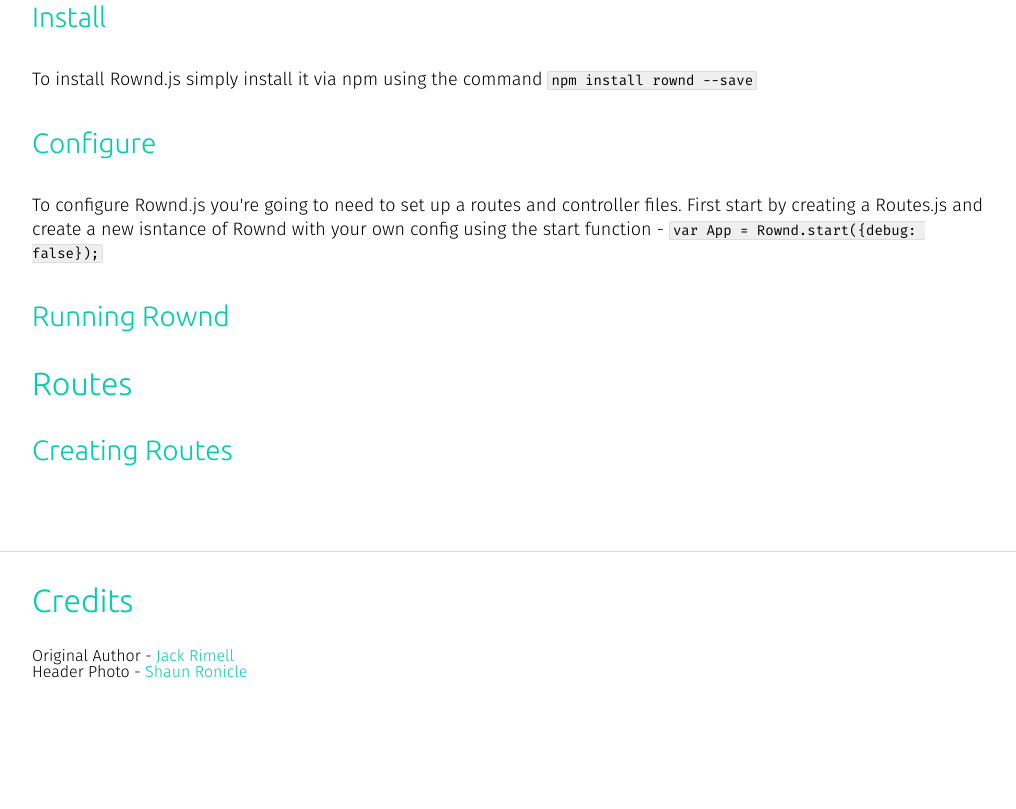
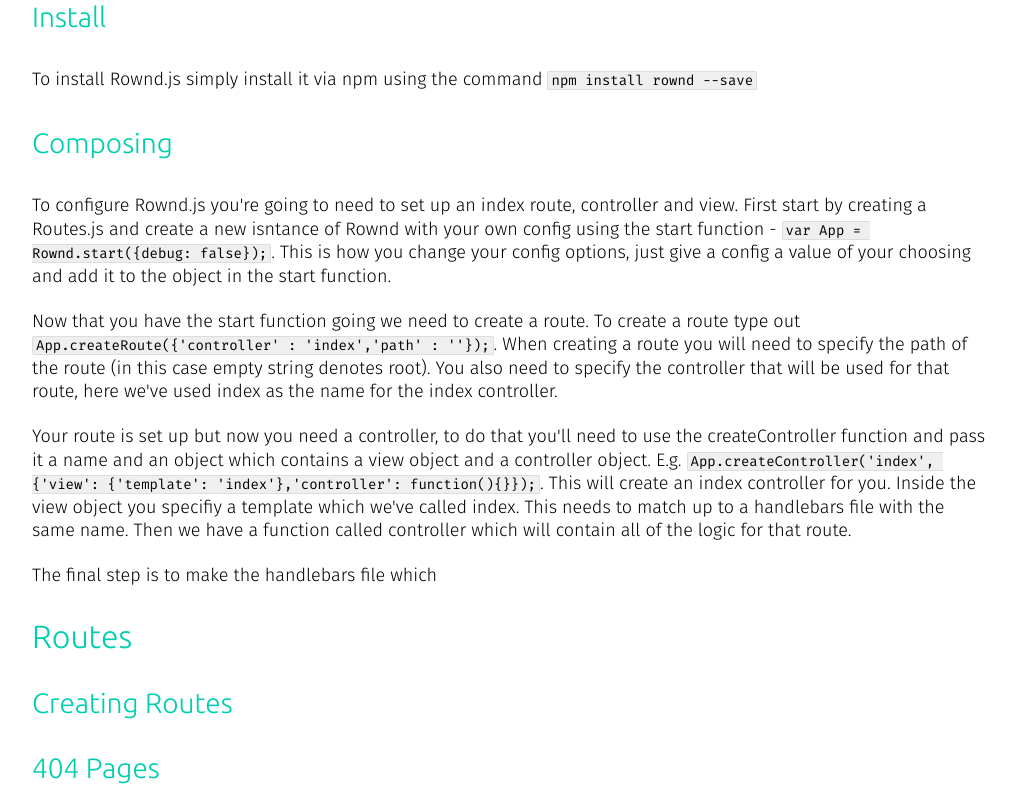
Before and after one commit to silverlight513/Rownd, a website: page index.html in a window 1280 px wide. Shown: the part 1031-1840 px from the top of the page, without its empty margins (128-1144 px from the left). Before the commit the page ends 1761 px from the top, so only its background shows below. Drawn offline with Linux system fonts and the light colour scheme; a web font is replaced by a local one.

Commit message:
almost finished composing section

```diff
--- a/index.html
+++ b/index.html
@@ -65,16 +65,27 @@
         <h4>Install</h4>
         <p>To install Rownd.js simply install it via npm using the command <code>npm install rownd --save</code></p>
       </div>
-      <div id="configure">
-        <h4>Configure</h4>
+      <div id="composing">
+        <h4>Composing</h4>
         <p>
-        To configure Rownd.js you're going to need to set up a routes and controller files. First start by creating a Routes.js and create a new isntance of
-        Rownd with your own config using the start function - <code>var App = Rownd.start({debug: false});</code>
+        To configure Rownd.js you're going to need to set up an index route, controller and view. First start by creating a Routes.js and create a new isntance of
+        Rownd with your own config using the start function - <code>var App = Rownd.start({debug: false});</code>. This is how you change your config options, just
+        give a config a value of your choosing and add it to the object in the start function.
         </p>
-      </div>
-      <div id="run">
-        <h4>Running Rownd</h4>
-
+        <p>
+        Now that you have the start function going we need to create a route. To create a route type out <code>App.createRoute({'controller' : 'index','path' : ''});</code>.
+        When creating a route you will need to specify the path of the route (in this case empty string denotes root). You also need to specify the controller that will be
+        used for that route, here we've used index as the name for the index controller.
+        </p>
+        <p>
+        Your route is set up but now you need a controller, to do that you'll need to use the createController function and pass it a name and an object which contains a view
+        object and a controller object. E.g. <code>App.createController('index', {'view': {'template': 'index'},'controller': function(){}});</code>. This will create an
+        index controller for you. Inside the view object you specifiy a template which we've called index. This needs to match up to a handlebars file with the same name. Then
+        we have a function called controller which will contain all of the logic for that route.
+        </p>
+        <p>
+        The final step is to make the handlebars file which
+        </p>
       </div>
       <div id="routes">
         <h3>Routes</h3>
@@ -82,6 +93,10 @@
       </div>
       <div id="creating-routes">
         <h4>Creating Routes</h4>
+
+      </div>
+      <div id="missing-routes">
+        <h4>404 Pages</h4>
 
       </div>
     </section>
```
